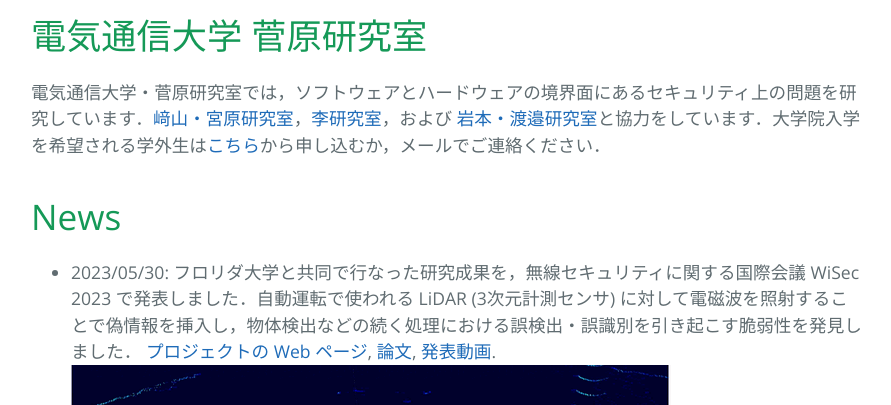
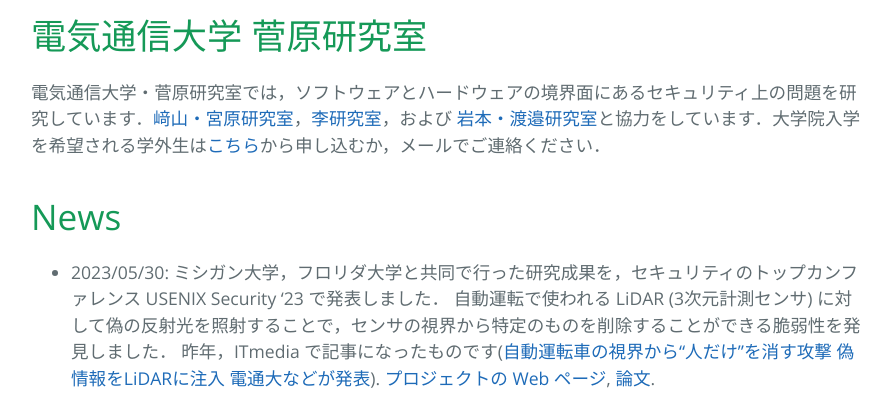
Before and after one commit to sugawara-bbbb/weblab, a Jekyll site: the page built from index.md, in a window 1280 px wide and 1400 px high, scrolled down 406 px, cut to the strip 0-405 px from the top of the window. Shown: the whole strip, without its empty margins (193-1084 px from the left). Built offline with Jekyll 4.4.1, drawn with Linux system fonts in a browser that asks for light colours; our own code applies the rules of GitHub Pages for plain Markdown files; some of the changed text lies outside the part shown.

Commit message:
usenix2023

```diff
--- a/index.md
+++ b/index.md
@@ -8,10 +8,17 @@ layout: default
 
 # News
 
+- 2023/05/30: ミシガン大学，フロリダ大学と共同で行った研究成果を，セキュリティのトップカンファレンス USENIX Security '23 で発表しました．
+自動運転で使われる LiDAR (3次元計測センサ) に対して偽の反射光を照射することで，センサの視界から特定のものを削除することができる脆弱性を発見しました．
+昨年，ITmedia で記事になったものです([自動運転車の視界から“人だけ”を消す攻撃 偽情報をLiDARに注入 電通大などが発表](https://www.itmedia.co.jp/news/articles/2211/07/news043.html)).
+[プロジェクトの Web ページ](https://cpseclab.github.io/youcantseeme/), [論文](https://www.usenix.org/system/files/usenixsecurity23-cao.pdf).
+
+<video  width="390" height="260" controls="controls" src="https://cpseclab.github.io/youcantseeme/vid/OutdoorLidarForward.mp4" type="video/mp4"></video>
+
 - 2023/05/30: フロリダ大学と共同で行なった研究成果を，無線セキュリティに関する国際会議 WiSec 2023 で発表しました．自動運転で使われる LiDAR (3次元計測センサ) に対して電磁波を照射することで偽情報を挿入し，物体検出などの続く処理における誤検出・誤識別を引き起こす脆弱性を発見しました．
 [プロジェクトの Web ページ](https://cpseclab.github.io/EMILidar/), [論文](https://dl.acm.org/doi/abs/10.1145/3558482.3590192), [発表動画](https://youtu.be/AfwCUC1EU-o?feature=shared).
-![emi1](fig/EMI_NoAttackGif.gif)
-![emi2](fig/EMI_SineGif.gif)
+![emi1](fig/EMI_NoAttackGif.gif){:width="400px"}
+![emi2](fig/EMI_SineGif.gif){:width="400px"}
 
 - 2023/02/27: カリフォルニア大学アーバイン校, フロリダ大学, Toyota InfoTech Labs と共同で行なった研究成果を，車セキュリティに関する国際会議 VehicleSec 2023 で発表し, ETAS Best Short/WIP Paper Award と Qualcomm Best Demo Award を受賞しました ([電通大 Web ページ](https://www.uec.ac.jp/news/prize/2023/20230301_5199.html))．
 
@@ -23,8 +30,7 @@ layout: default
 
 - 2022/11/07: ミシガン大学，フロリダ大学と共同で行った研究成果が ITmedia で紹介されました:
 [自動運転車の視界から“人だけ”を消す攻撃 偽情報をLiDARに注入 電通大などが発表](https://www.itmedia.co.jp/news/articles/2211/07/news043.html).
-本成果は，セキュリティのトップカンファレンス USENIX Security '23 で発表予定です．[プロジェクトの Web ページ](https://cpseclab.github.io/youcantseeme/), [論文](https://arxiv.org/abs/2210.09482).
-<video  width="390" height="260" controls="controls" src="https://cpseclab.github.io/youcantseeme/vid/OutdoorLidarForward.mp4" type="video/mp4"></video>
+[プロジェクトの Web ページ](https://cpseclab.github.io/youcantseeme/), [論文](https://arxiv.org/abs/2210.09482).
 
 - 2022/10/31: M1 の田中君が，レーザー照射による圧力センサへの攻撃に関する研究成果を，国際会議 [IEEE Sensors 2022](https://2022.ieee-sensorsconference.org) で発表しました．
 
```
